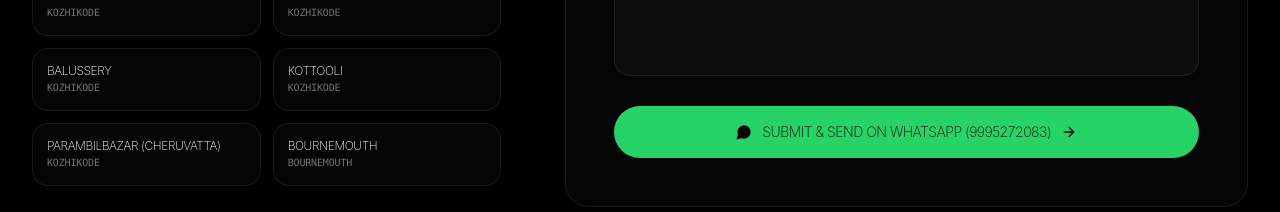
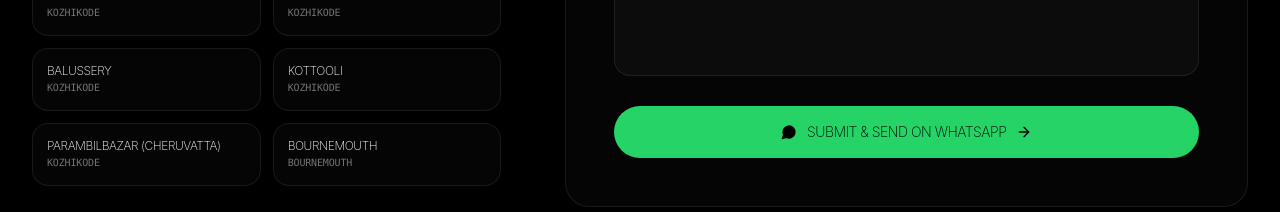
Before and after one commit to dkdancewebsitemail-dotcom/dk-dance, a Next.js app: page /contact in a window 1280 px wide. Shown: the part 1060-1272 px from the top of the page. Built offline with nearby package versions, Linux system fonts and the light colour scheme; no server answers; the database is empty; a web font is replaced by a local one.

Commit message:
feat: add ContactForm component with WhatsApp integration and lead persistence

```diff
--- a/src/components/forms/ContactForm.tsx
+++ b/src/components/forms/ContactForm.tsx
@@ -485,7 +485,7 @@ export function ContactForm({
             ) : (
               <>
                 <MessageCircle className="w-4 h-4 fill-black" />
-                <span>Submit & Send on WhatsApp (9995272083)</span>
+                <span>Submit & Send on WhatsApp</span>
                 <ArrowRight className="w-4 h-4 transition-transform group-hover:translate-x-1" />
               </>
             )}
```
